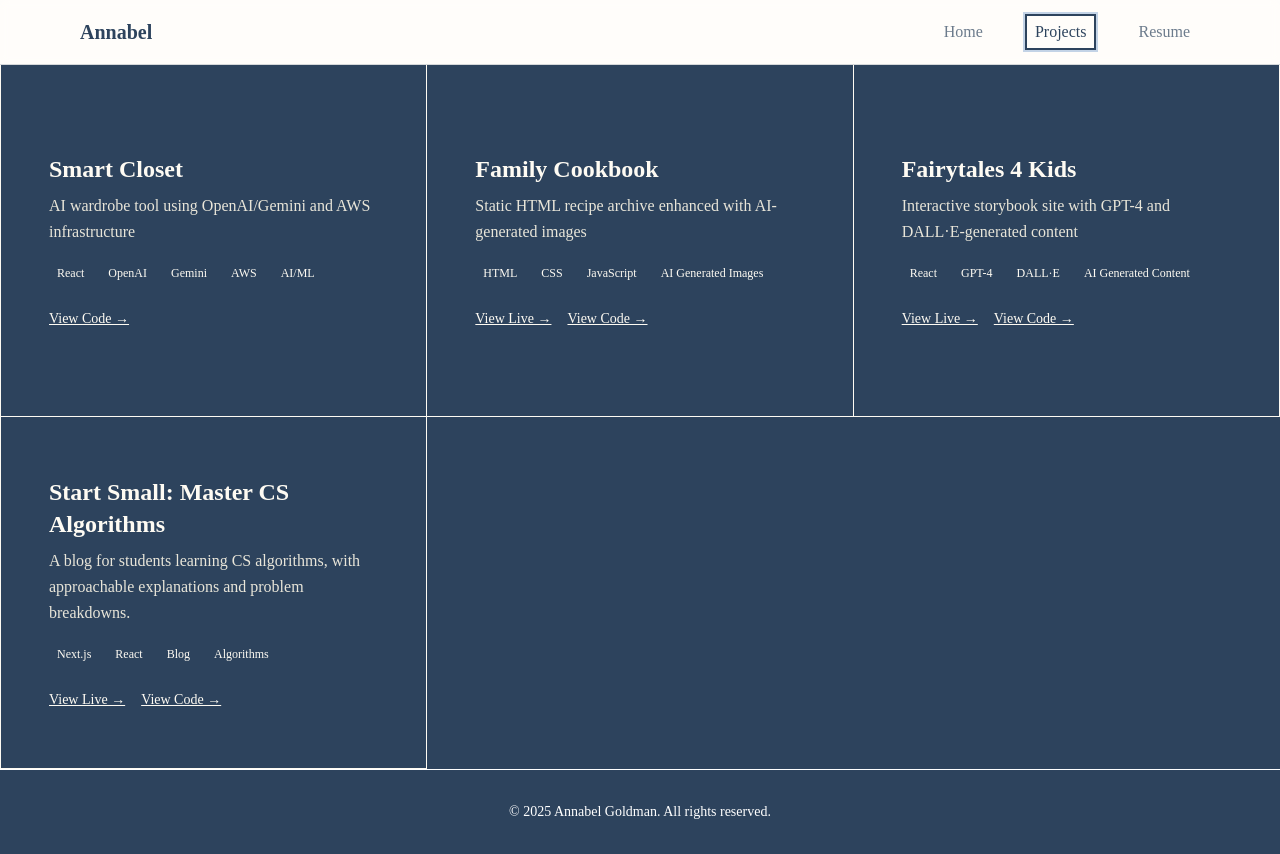
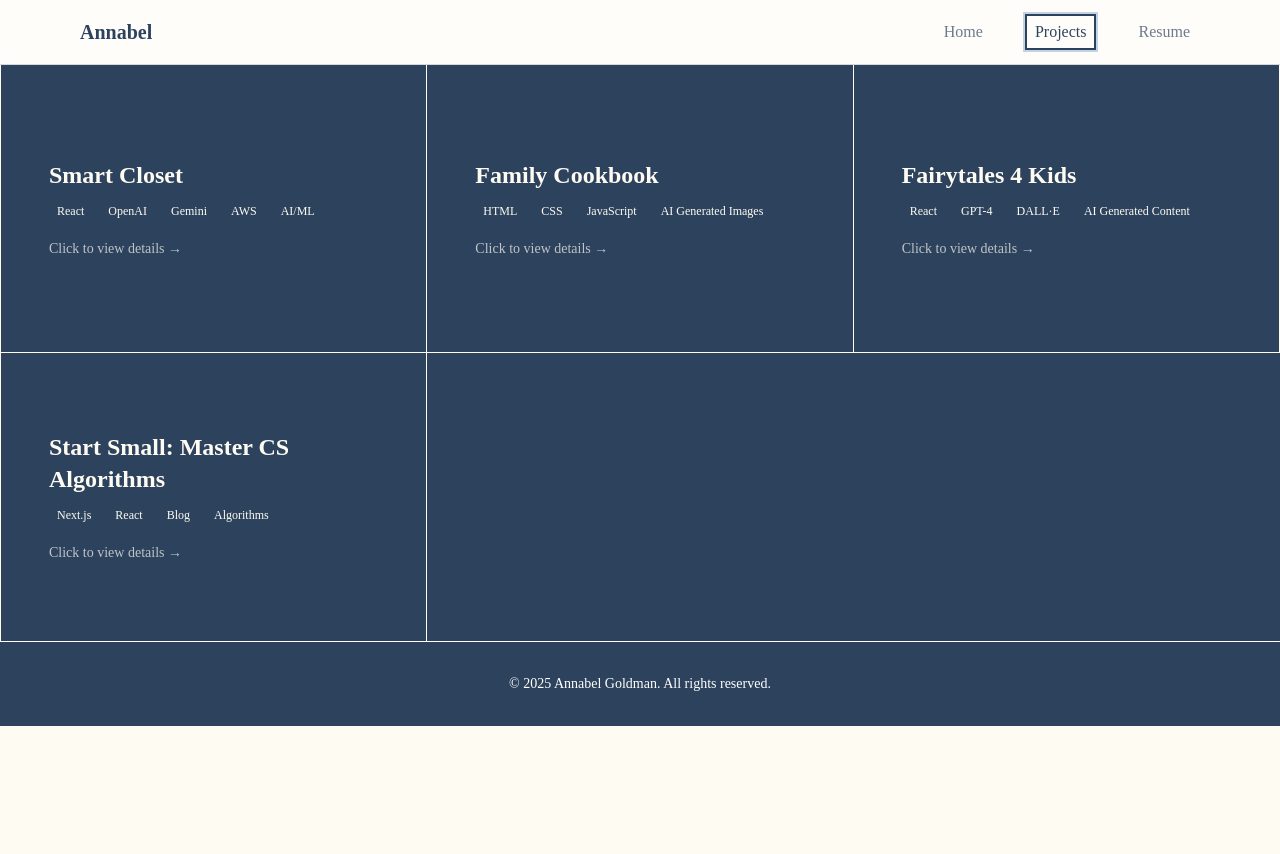
Before and after one commit to annabel-goldman/personal-website, a Next.js app: page /projects in a window 1280 px wide. After the commit the page ends 800 px from the top, so only its background shows below. Built offline with nearby package versions, Linux system fonts and the light colour scheme.

Commit message:
Better site!

```diff
--- a/components/Projects.tsx
+++ b/components/Projects.tsx
@@ -1,10 +1,23 @@
-import React from 'react'
+'use client'
 
-const projects = [
+import React, { useState } from 'react'
+
+interface Project {
+  id: number
+  title: string
+  description: string
+  technologies: string[]
+  image: string
+  link: string
+  github: string
+  demo: string
+}
+
+const projects: Project[] = [
   {
     id: 1,
     title: 'Smart Closet',
-    description: 'AI wardrobe tool using OpenAI/Gemini and AWS infrastructure',
+    description: 'AI wardrobe tool using OpenAI/Gemini and AWS infrastructure. This project leverages advanced AI models to help users organize and style their wardrobe intelligently.',
     technologies: ['React', 'OpenAI', 'Gemini', 'AWS', 'AI/ML'],
     image: '/smart-closet/SmartCloset1.jpg',
     link: 'https://github.com/annabel-goldman/smart-closet-submission',
@@ -14,7 +27,7 @@ const projects = [
   {
     id: 3,
     title: 'Family Cookbook',
-    description: 'Static HTML recipe archive enhanced with AI-generated images',
+    description: 'Static HTML recipe archive enhanced with AI-generated images. A personal family project that preserves culinary traditions with modern technology.',
     technologies: ['HTML', 'CSS', 'JavaScript', 'AI Generated Images'],
     image: '/family-cookbook/Cookbook1.jpg',
     link: 'http://goldmanfamilycookbook.com/',
@@ -24,7 +37,7 @@ const projects = [
   {
     id: 4,
     title: 'Fairytales 4 Kids',
-    description: 'Interactive storybook site with GPT-4 and DALL·E-generated content',
+    description: 'Interactive storybook site with GPT-4 and DALL·E-generated content. Creates personalized, AI-generated fairy tales for children with unique illustrations.',
     technologies: ['React', 'GPT-4', 'DALL·E', 'AI Generated Content'],
     image: '/fairytales4kids/Fairytales1.jpg',
     link: 'http://fairytales4kids.com/',
@@ -34,25 +47,44 @@ const projects = [
   {
     id: 5,
     title: 'Start Small: Master CS Algorithms',
-    description: 'A blog for students learning CS algorithms, with approachable explanations and problem breakdowns.',
+    description: 'A blog for students learning CS algorithms, with approachable explanations and problem breakdowns. Designed to make complex algorithms accessible to beginners.',
     technologies: ['Next.js', 'React', 'Blog', 'Algorithms'],
     image: '/start-small/start-small.jpeg',
-    link: 'https://startsmall.vercel.app/',
-    github: 'https://startsmall.vercel.app/',
-    demo: 'https://startsmall.vercel.app/'
+    link: 'https://annabel-goldman.github.io/CsComm/',
+    github: 'https://github.com/annabel-goldman/CsComm',
+    demo: 'https://annabel-goldman.github.io/CsComm/'
   }
 ]
 
 export default function Projects() {
+  const [selectedProject, setSelectedProject] = useState<Project | null>(null)
+  const [isModalOpen, setIsModalOpen] = useState(false)
+
+  const openModal = (project: Project) => {
+    setSelectedProject(project)
+    setIsModalOpen(true)
+  }
+
+  const closeModal = () => {
+    setIsModalOpen(false)
+    setSelectedProject(null)
+  }
+
   return (
     <section className="bg-navy-800" id="projects">
       <div className="w-full">
         <div className="grid grid-cols-1 md:grid-cols-2 lg:grid-cols-3 gap-0 border-t border-l border-cream-50">
-          {projects.map((project, idx) => (
+          {projects.map((project, idx) => {
+            // Calculate number of columns (default 3 for desktop)
+            const columns = 3;
+            const lastRowStart = projects.length - (projects.length % columns || columns);
+            const isLastRow = idx >= lastRowStart;
+            return (
               <div
                 key={project.id}
-              className="group relative flex flex-col justify-center items-start p-12 min-h-[22rem] border-b border-r border-cream-50 transition-all duration-300 ease-in-out hover:scale-[1.02] hover:bg-navy-700/50 hover:shadow-2xl hover:shadow-black/20 cursor-pointer overflow-hidden"
+                className={`group relative flex flex-col justify-center items-start p-12 min-h-[18rem] border-r border-cream-50 transition-all duration-300 ease-in-out hover:scale-[1.02] hover:bg-navy-700/50 hover:shadow-2xl hover:shadow-black/20 cursor-pointer overflow-hidden${isLastRow ? '' : ' border-b'}`}
                 style={{ borderRadius: 0 }}
+                onClick={() => openModal(project)}
               >
                 {/* Background image that appears on hover */}
                 <div
@@ -72,10 +104,6 @@ export default function Projects() {
                   <h3 className="text-2xl font-bold font-serif text-cream-50 mb-2 text-left transition-all duration-300 group-hover:text-cream-100 group-hover:scale-105 origin-left">
                     {project.title}
                   </h3>
-                {/* Project Description */}
-                <p className="text-cream-100/90 leading-relaxed font-serif text-base mb-4 text-left transition-all duration-300 group-hover:text-cream-100 group-hover:translate-x-1">
-                  {project.description}
-                </p>
                   {/* Technologies */}
                   <div className="flex flex-wrap gap-2 justify-start mb-4">
                     {project.technologies.map((tech, techIdx) => (
@@ -88,39 +116,101 @@ export default function Projects() {
                       </span>
                     ))}
                   </div>
-                {/* Links */}
-                <div className="flex gap-4 pt-2 justify-start">
-                  {/* Only show 'View Live' if not Smart Closet */}
-                  {project.title !== 'Smart Closet' && (
-                    <a
-                      href={project.demo}
-                      target="_blank"
-                      rel="noopener noreferrer"
-                      className="text-cream-50 hover:text-cream-200 font-serif underline text-sm transition-all duration-300 hover:scale-110 hover:translate-x-1"
-                    >
-                      View Live →
-                    </a>
-                  )}
-                  {/* Only show 'View Code' if not Crosswordr */}
-                  {project.title !== 'Crosswordr' && (
-                    <a
-                      href={project.github}
-                      target="_blank"
-                      rel="noopener noreferrer"
-                      className="text-cream-50 hover:text-cream-200 font-serif underline text-sm transition-all duration-300 hover:scale-110 hover:translate-x-1"
-                    >
-                      View Code →
-                    </a>
-                  )}
+                  {/* Click indicator */}
+                  <div className="text-cream-50/70 font-serif text-sm transition-all duration-300 group-hover:text-cream-100">
+                    Click to view details →
                   </div>
                 </div>
 
                 {/* Subtle border animation on hover */}
                 <div className="absolute inset-0 border-2 border-transparent group-hover:border-cream-50/20 transition-all duration-300 ease-in-out pointer-events-none z-20" />
               </div>
+            )
+          })}
+        </div>
+      </div>
+
+      {/* Modal */}
+      {isModalOpen && selectedProject && (
+        <div className="fixed inset-0 bg-black/80 flex items-center justify-center z-50 p-4">
+          <div className="bg-navy-800 border border-cream-50 max-w-4xl w-full max-h-[90vh] overflow-y-auto">
+            {/* Modal Header */}
+            <div className="flex justify-between items-center p-6 border-b border-cream-50">
+              <h2 className="text-3xl font-bold text-cream-50 font-serif">
+                {selectedProject.title}
+              </h2>
+              <button
+                onClick={closeModal}
+                className="text-cream-50 hover:text-cream-200 transition-colors duration-200"
+              >
+                <svg className="w-8 h-8" fill="none" stroke="currentColor" viewBox="0 0 24 24">
+                  <path strokeLinecap="round" strokeLinejoin="round" strokeWidth={2} d="M6 18L18 6M6 6l12 12" />
+                </svg>
+              </button>
+            </div>
+
+            {/* Modal Content */}
+            <div className="p-6">
+              <div className="grid md:grid-cols-2 gap-8">
+                {/* Project Image */}
+                <div className="space-y-4">
+                  <img
+                    src={selectedProject.image}
+                    alt={selectedProject.title}
+                    className="w-full h-64 object-cover border border-cream-50/20"
+                  />
+                </div>
+
+                {/* Project Details */}
+                <div className="flex flex-col h-64">
+                  <div className="flex-1">
+                    <h3 className="text-xl font-bold text-cream-50 font-serif mb-3">
+                      About this project
+                    </h3>
+                    <div className="flex flex-wrap gap-2 mb-4">
+                      {selectedProject.technologies.map((tech) => (
+                        <span
+                          key={tech}
+                          className="text-sm text-cream-50/70 font-serif"
+                        >
+                          {tech}
+                        </span>
                       ))}
                     </div>
+                    <p className="text-cream-100/90 leading-relaxed font-serif text-base">
+                      {selectedProject.description}
+                    </p>
                   </div>
+
+                  {/* Action Buttons */}
+                  <div className="flex flex-col sm:flex-row gap-4 pt-4 mt-auto">
+                    {selectedProject.title !== 'Smart Closet' && (
+                      <a
+                        href={selectedProject.demo}
+                        target="_blank"
+                        rel="noopener noreferrer"
+                        className="bg-cream-50 text-navy-800 px-6 py-3 font-serif font-medium hover:bg-cream-100 transition-colors duration-200 text-center"
+                      >
+                        View Live Site
+                      </a>
+                    )}
+                    {selectedProject.title !== 'Crosswordr' && (
+                      <a
+                        href={selectedProject.github}
+                        target="_blank"
+                        rel="noopener noreferrer"
+                        className="border border-cream-50 text-cream-50 px-6 py-3 font-serif font-medium hover:bg-cream-50 hover:text-navy-800 transition-colors duration-200 text-center"
+                      >
+                        View Code
+                      </a>
+                    )}
+                  </div>
+                </div>
+              </div>
+            </div>
+          </div>
+        </div>
+      )}
     </section>
   )
 }
```
Lines whose indentation alone changed are shown as unchanged.
